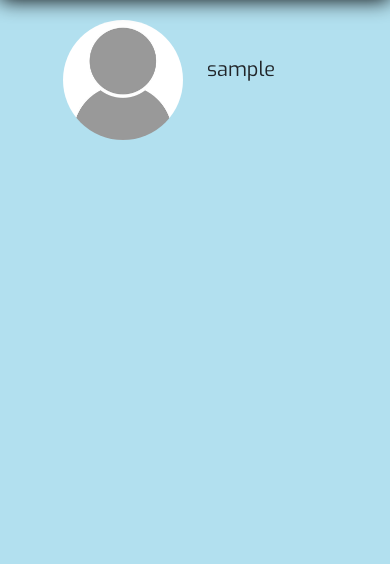
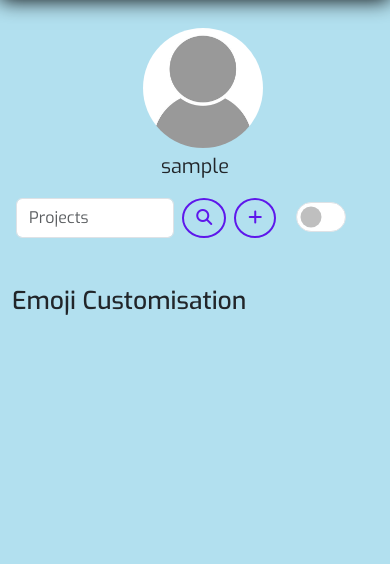
Before and after one commit to Spencily/Project-Pros, a Django app: page /dashboard/ in a window 390 px wide. Shown: the part 79-643 px from the top of the page. Run offline with Django 5.2, Linux system fonts and the light colour scheme; the visitor is signed in with stand-in values (Sample User, id 1); some libraries are stand-ins or nearby versions.

Commit message:
Adapt dashboard style for better responsivity

```diff
--- a/project/templates/project/dashboard.html
+++ b/project/templates/project/dashboard.html
@@ -4,16 +4,45 @@
 {% block content %}
 {% if user.is_authenticated %}
 <div class="container-fluid">
-    <div class="row" id="profile-container">
-        <div class="col-6" id="profile-image">
-            <img src="{% static 'images/profile-placeholder.jpg' %}" alt="generic profile image">
+    <div class="row mt-2 justify-content-center">
+        <div class="col-sm-6 col-md-5 col-lg-4">
+            <div class="row ms-1" id="profile-container">
+                <div class="col-12" id="profile-image">
+                    <img src="{% static 'images/profile-placeholder.jpg' %}" alt="generic profile image">
+                </div>
+            </div>
+            <div class="row text-center">
+                <div class="col-12 mt-1" id="profile-username"> {{ user }} </div>
+            </div>
+            <div class="row mt-3 ms-1" id="toolsbar-container">
+                <div class="col-7 p-0" id="search-bar">
+                    <form class="d-flex">
+                        <input class="form-control me-2" type="search" placeholder="Projects" aria-label="Search">
+                        <button class="btn btn-outline-success me-2" type="submit">
+                            <i class="fa-solid fa-magnifying-glass"></i>
+                        </button>
+                    </form>
+                </div>
+                <div class="col-2 p-0" id="add-btn">
+                    <a><button class="btn btn-outline-success" type="button">
+                        <i class="fa-solid fa-plus"></i>
+                    </button></a>
+                </div>
+                <div class="col-2 p-0" id="expand-toggle">
+                    <div class="form-check form-switch">
+                        <input class="form-check-input" type="checkbox" id="flexSwitchCheckDefault">
+                        <label class="form-check-label" for="flexSwitchCheckDefault"></label>
+                    </div>
+                </div>
+            </div>
         </div>
-        <div class="col-6" id="profile-username"> {{ user }} </div>
-    </div>
-    <div class="row" id="toolsbar-container">
-        <div class="col-8" id="search-bar"></div>
-        <div class="col-2" id="add-btn"></div>
-        <div class="col-2" id="expand-toggle"></div>
+        <div class="col-sm-6 col-md-5 col-lg-4">
+            <div class="row mt-5">
+                <div class="col">
+                    <h2>Emoji Customisation</h2>
+                </div>
+            </div>
+        </div>
     </div>
 </div>
 {% endif %}
--- a/static/css/style.css
+++ b/static/css/style.css
@@ -85,7 +85,7 @@ body {
 #profile-image {
     margin-top: 20px;
     display:flex;
-    justify-content: right;
+    justify-content: center;
     align-items: center;
 }
 
@@ -99,9 +99,34 @@ body {
 
 #profile-username {
     display:flex;
-    justify-content: left;
+    justify-content: center;
     align-items: center;
     font-size: 20px;
+}
+
+#toolsbar-container button {
+    border-radius: 50%;
+    border: 2px solid #5e17eb;
+    color: #5e17eb;
+}
+
+#toolsbar-container button:hover {
+    background-color: #5e17eb;
+    color: whitesmoke;
+}
+
+#expand-toggle input {
+    height: 30px;
+    width: 50px;
+}
+
+#expand-toggle input::after {
+    background-color: #5e17eb;
+}
+
+.form-check-input:checked{
+    background-color:#5e17eb;
+    border-color: #5e17eb;
 }
 
 /* Footer */
@@ -140,6 +165,12 @@ footer a:hover {
         display: none;
     }
 
+    /* Dashboard */
+    profile-container,
+    toolsbar-container {
+        width:50%;
+    }
+
 }
 
 @media screen and (max-width: 767px) {
```
